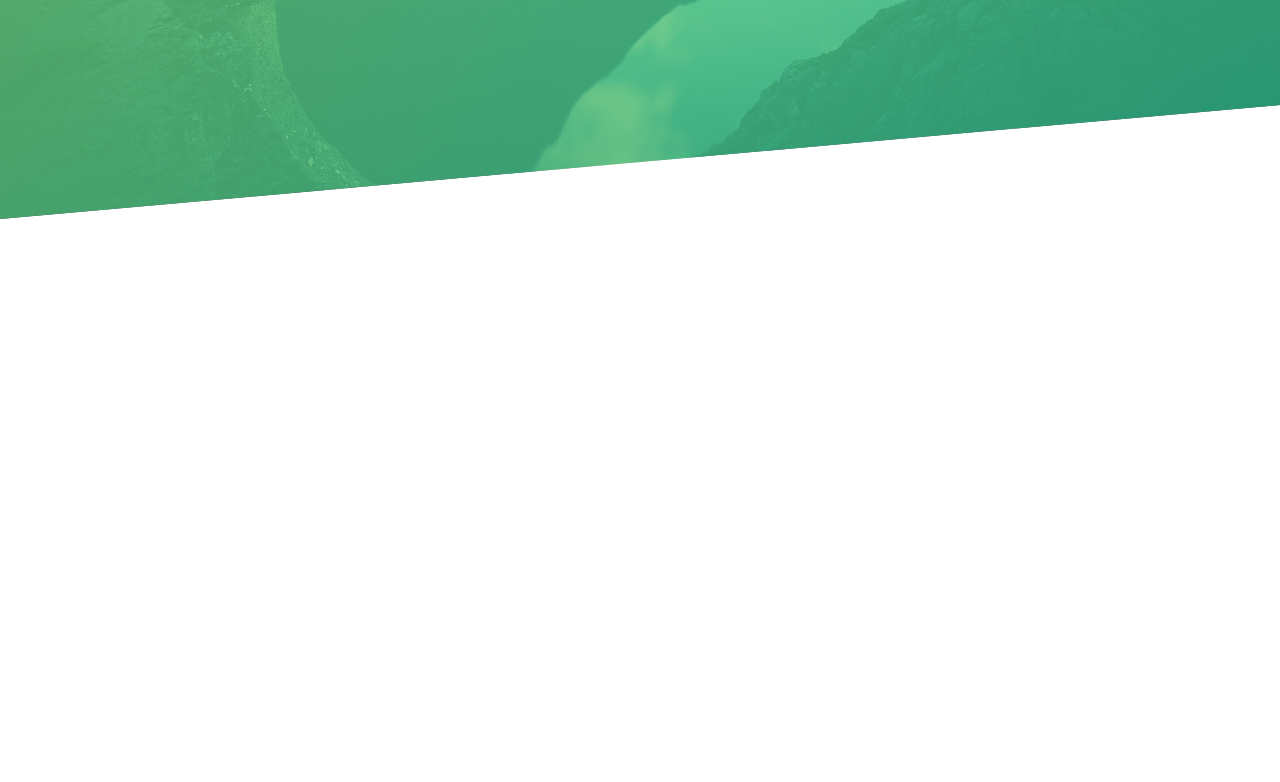
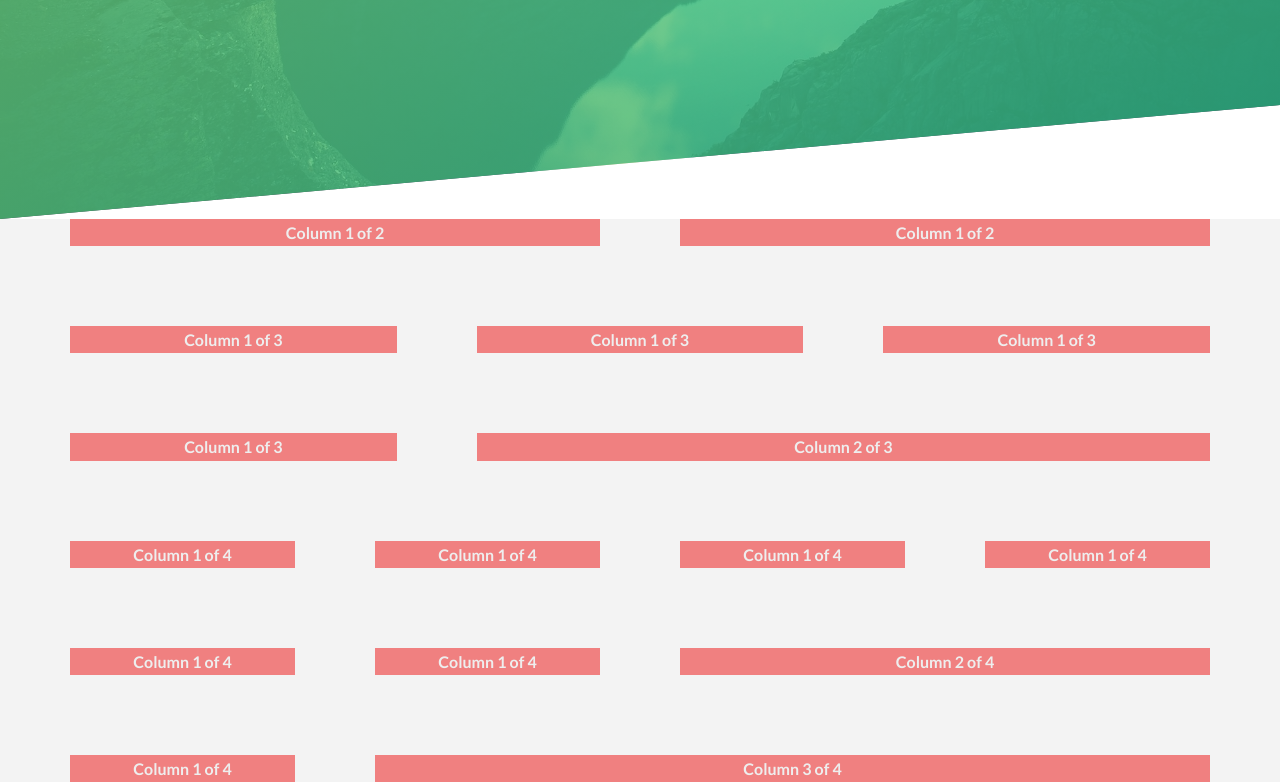
Before and after one commit to edsonrdev/natours, a website: page index.html in a window 1280 px wide. Shown: the part 541-1323 px from the top of the page. Before the commit the page ends 800 px from the top, so only its background shows below. Drawn offline with Linux system fonts and the light colour scheme.

Commit message:
creating a CSS grid system, with floats

```diff
--- a/index.html
+++ b/index.html
@@ -30,5 +30,72 @@
             </div>
         </header>
 
+        <div class="grid-container">
+            <div class="row">
+                <div class="col-1-of-2">
+                    Column 1 of 2
+                </div>
+                <div class="col-1-of-2">
+                    Column 1 of 2
+                </div>
+            </div>
+
+            <div class="row">
+                <div class="col-1-of-3">
+                    Column 1 of 3
+                </div>
+                <div class="col-1-of-3">
+                    Column 1 of 3
+                </div>
+                <div class="col-1-of-3">
+                    Column 1 of 3
+                </div>
+            </div>
+
+            <div class="row">
+                <div class="col-1-of-3">
+                    Column 1 of 3
+                </div>
+                <div class="col-2-of-3">
+                    Column 2 of 3
+                </div>
+            </div>
+
+            <div class="row">
+                <div class="col-1-of-4">
+                    Column 1 of 4
+                </div>
+                <div class="col-1-of-4">
+                    Column 1 of 4
+                </div>
+                <div class="col-1-of-4">
+                    Column 1 of 4
+                </div>
+                <div class="col-1-of-4">
+                    Column 1 of 4
+                </div>
+            </div>
+
+            <div class="row">
+                <div class="col-1-of-4">
+                    Column 1 of 4
+                </div>
+                <div class="col-1-of-4">
+                    Column 1 of 4
+                </div>
+                <div class="col-2-of-4">
+                    Column 2 of 4
+                </div>
+            </div>
+
+            <div class="row">
+                <div class="col-1-of-4">
+                    Column 1 of 4
+                </div>
+                <div class="col-3-of-4">
+                    Column 3 of 4
+                </div>
+            </div>
+        </div>
     </body>
 </html>
--- a/sass/abstract/_mixins.scss
+++ b/sass/abstract/_mixins.scss
@@ -0,0 +1,7 @@
+@mixin clearfix {
+   &::after {
+      content: "";
+      display: table;
+      clear: both;
+   }
+}
--- a/sass/abstract/_variables.scss
+++ b/sass/abstract/_variables.scss
@@ -7,3 +7,9 @@ $color-green-shadow: #006400;
 $color-grey-dark: #777;
 $color-white: #fff;
 $color-black: #000;
+
+// grid
+
+$grid-width: 114rem;
+$gutter-horizontal: 8rem;
+$gutter-vertical: 6rem;
--- /dev/null
+++ b/sass/layout/_grid.scss
@@ -0,0 +1,55 @@
+.grid-container {
+   background-color: #f3f3f3;
+}
+
+.row {
+   max-width: $grid-width;
+   margin: 0 auto;
+
+   color: #eee;
+   font-weight: 700;
+   text-align: center;
+
+
+   &:not(:last-child) {
+      margin-bottom: $gutter-horizontal;
+   }
+
+   @include clearfix;
+
+   [class^="col-"] {
+      float: left;
+      background-color: lightcoral;
+
+      &:not(:last-child) {
+         margin-right: $gutter-horizontal;
+      }
+   }
+
+   .col-1-of-2 {
+      width: calc((100% - #{$gutter-horizontal}) / 2);
+   }
+
+   .col-1-of-3 {
+      width: calc((100% - 2 * #{$gutter-horizontal}) / 3);
+   }
+
+   .col-2-of-3 {
+      width: calc((2 * (100% - 2 * #{$gutter-horizontal}) / 3) + #{$gutter-horizontal});
+   }
+
+   .col-1-of-4 {
+      width: calc((100% - 3 * #{$gutter-horizontal}) / 4);
+   }
+
+   .col-2-of-4 {
+      width: calc(2 * ((100% - 3 * #{$gutter-horizontal}) / 4) + #{$gutter-horizontal});
+   }
+
+   .col-3-of-4 {
+      width: calc(3 * ((100% - 3 * #{$gutter-horizontal}) / 4) + 2 * #{$gutter-horizontal});
+   }
+
+
+
+}
--- a/sass/main.scss
+++ b/sass/main.scss
@@ -9,6 +9,7 @@
 
 @import "components/button";
 
+@import "layout/grid";
 @import "layout/header";
 
 @import "pages/home";
```
Also changed, not shown: css/style.css.
